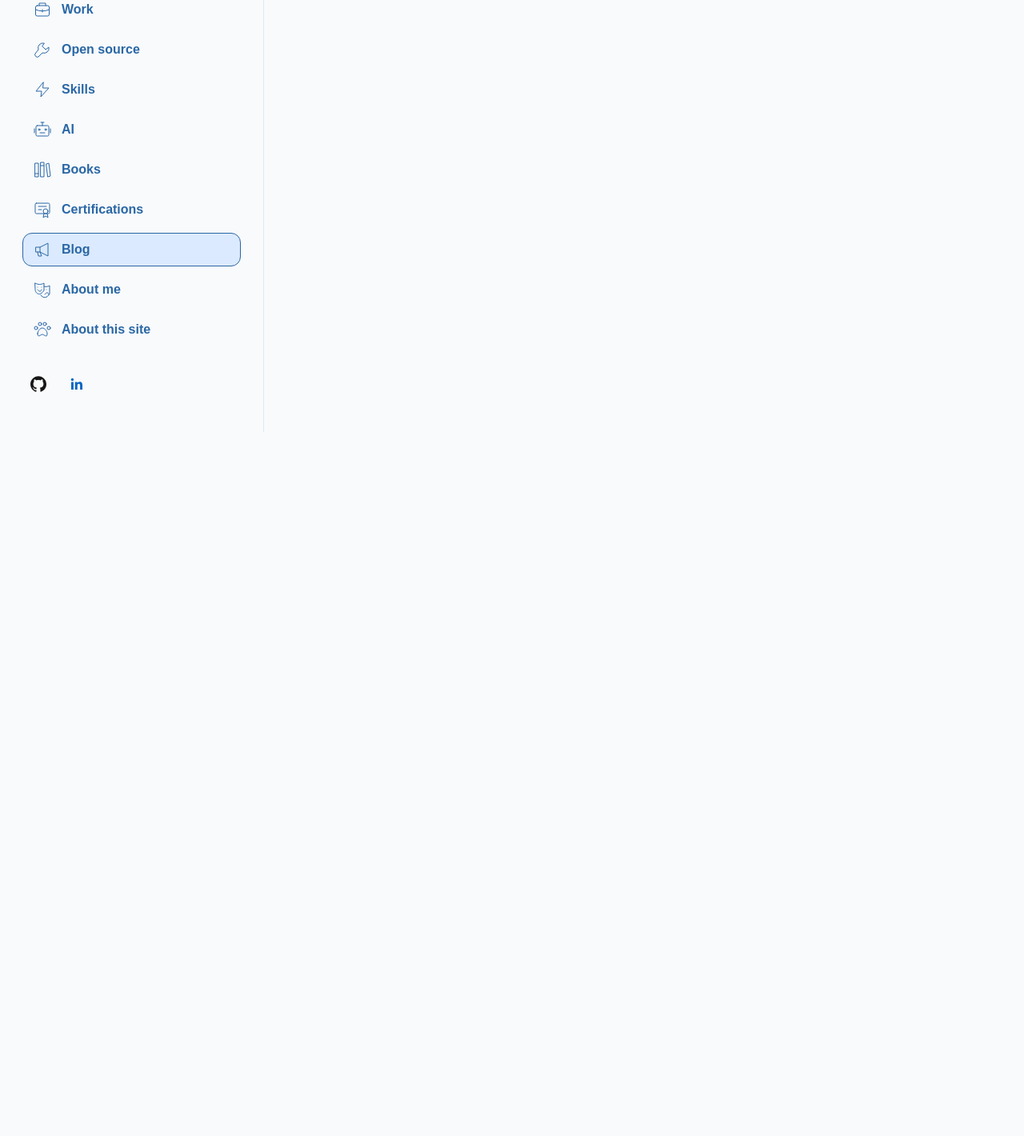
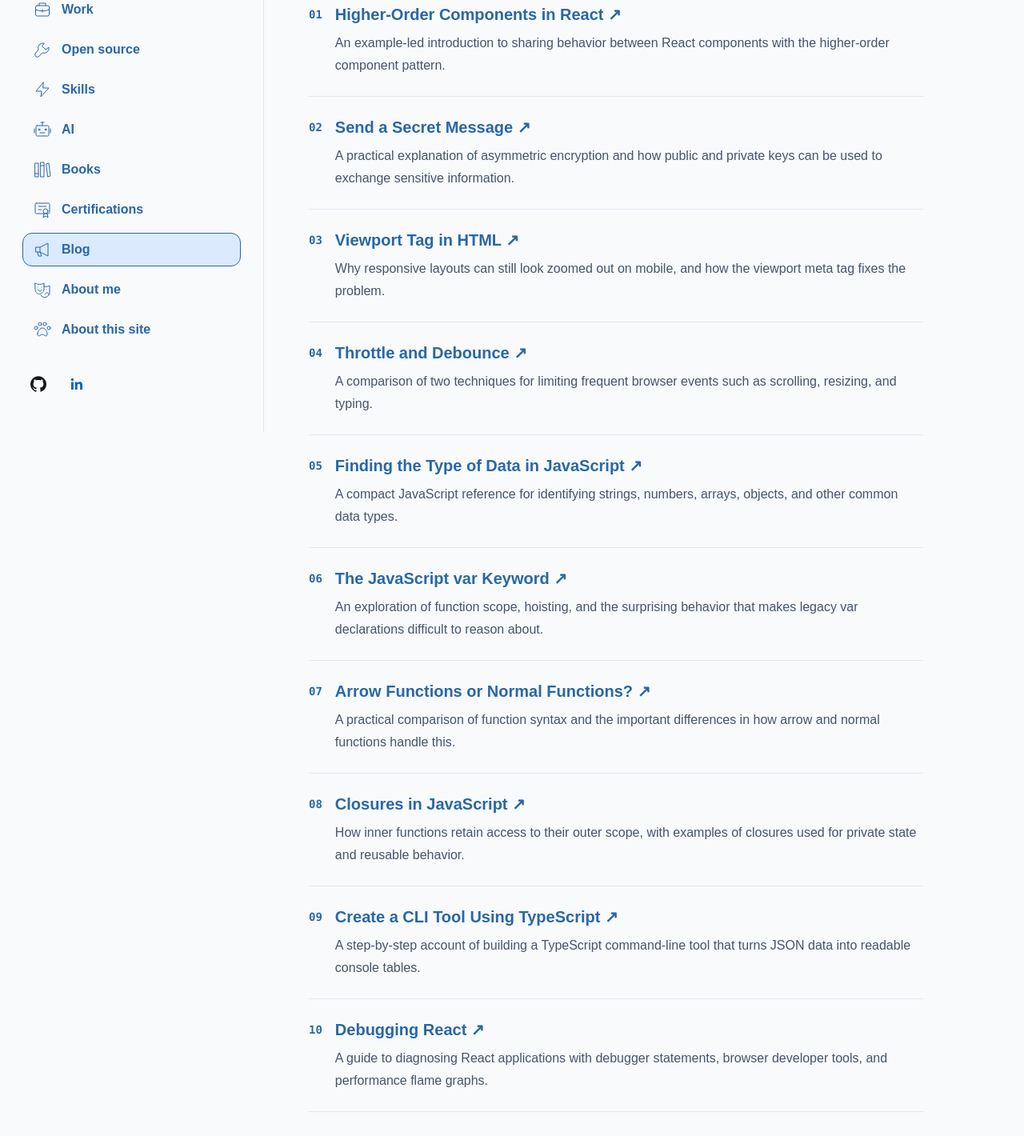
Before and after one commit to ayonious/oyon-portfolio, a Next.js app: page /blog in a window 1280 px wide. Shown: the part 260-1680 px from the top of the page at 80% size. Before the commit the page ends 800 px from the top, so only its background shows below. Built offline with nearby package versions, Linux system fonts and the light colour scheme.

Commit message:
Feature personal blog articles (#17)
* feat: link portfolio to personal blog

* feat: feature articles on blog page

```diff
--- a/app/blog/page.tsx
+++ b/app/blog/page.tsx
@@ -1,14 +1,44 @@
 import { pageContent } from "../../config/siteContent";
+import { featuredBlogPosts } from "../../config/blogPosts";
 
 export default function BlogPage() {
   return (
-    <section className="max-w-2xl py-8 sm:py-16">
+    <section className="max-w-3xl py-8 sm:py-16">
       <h1 className="text-4xl font-bold tracking-tight text-slate-950 dark:text-slate-50">
         {pageContent.blog.title}
       </h1>
       <p className="mt-6 text-lg text-slate-600 dark:text-slate-300">
         {pageContent.blog.introduction}
       </p>
+
+      <ol className="mt-10 divide-y divide-slate-200 border-y border-slate-200 dark:divide-slate-700 dark:border-slate-700">
+        {featuredBlogPosts.map((post, index) => (
+          <li key={post.url} className="flex gap-4 py-6">
+            <span className="mt-1 font-mono text-sm font-semibold text-[var(--accent)]">
+              {String(index + 1).padStart(2, "0")}
+            </span>
+            <div>
+              <h2 className="text-xl font-bold text-slate-950 dark:text-slate-50">
+                <a href={post.url} target="_blank" rel="noreferrer">
+                  {post.title} ↗
+                </a>
+              </h2>
+              <p className="mt-2 leading-7 text-slate-600 dark:text-slate-300">
+                {post.summary}
+              </p>
+            </div>
+          </li>
+        ))}
+      </ol>
+
+      <a
+        href={pageContent.blog.url}
+        target="_blank"
+        rel="noreferrer"
+        className="mt-8 inline-flex rounded-xl bg-[var(--accent)] px-5 py-3 font-semibold text-white no-underline transition-opacity hover:opacity-85"
+      >
+        {pageContent.blog.linkLabel}
+      </a>
     </section>
   );
 }
--- /dev/null
+++ b/config/blogPosts.ts
@@ -0,0 +1,70 @@
+export type BlogPost = {
+  title: string;
+  summary: string;
+  url: string;
+};
+
+const blogBaseUrl = "https://that-it-guy.netlify.app/blogs";
+
+export const featuredBlogPosts: BlogPost[] = [
+  {
+    title: "Higher-Order Components in React",
+    summary:
+      "An example-led introduction to sharing behavior between React components with the higher-order component pattern.",
+    url: `${blogBaseUrl}/react-hoc`,
+  },
+  {
+    title: "Send a Secret Message",
+    summary:
+      "A practical explanation of asymmetric encryption and how public and private keys can be used to exchange sensitive information.",
+    url: `${blogBaseUrl}/send-password-rsa`,
+  },
+  {
+    title: "Viewport Tag in HTML",
+    summary:
+      "Why responsive layouts can still look zoomed out on mobile, and how the viewport meta tag fixes the problem.",
+    url: `${blogBaseUrl}/viewport-tag-html`,
+  },
+  {
+    title: "Throttle and Debounce",
+    summary:
+      "A comparison of two techniques for limiting frequent browser events such as scrolling, resizing, and typing.",
+    url: `${blogBaseUrl}/js-throttling-debounce`,
+  },
+  {
+    title: "Finding the Type of Data in JavaScript",
+    summary:
+      "A compact JavaScript reference for identifying strings, numbers, arrays, objects, and other common data types.",
+    url: `${blogBaseUrl}/js-find-datatype`,
+  },
+  {
+    title: "The JavaScript var Keyword",
+    summary:
+      "An exploration of function scope, hoisting, and the surprising behavior that makes legacy var declarations difficult to reason about.",
+    url: `${blogBaseUrl}/js-var-keyword`,
+  },
+  {
+    title: "Arrow Functions or Normal Functions?",
+    summary:
+      "A practical comparison of function syntax and the important differences in how arrow and normal functions handle this.",
+    url: `${blogBaseUrl}/js-arrow-vs-normal-function`,
+  },
+  {
+    title: "Closures in JavaScript",
+    summary:
+      "How inner functions retain access to their outer scope, with examples of closures used for private state and reusable behavior.",
+    url: `${blogBaseUrl}/js-closures`,
+  },
+  {
+    title: "Create a CLI Tool Using TypeScript",
+    summary:
+      "A step-by-step account of building a TypeScript command-line tool that turns JSON data into readable console tables.",
+    url: `${blogBaseUrl}/node-cli`,
+  },
+  {
+    title: "Debugging React",
+    summary:
+      "A guide to diagnosing React applications with debugger statements, browser developer tools, and performance flame graphs.",
+    url: `${blogBaseUrl}/react-debugging`,
+  },
+];
--- a/config/siteContent.ts
+++ b/config/siteContent.ts
@@ -166,7 +166,9 @@ export const pageContent = {
   blog: {
     title: "Blog",
     introduction:
-      "Notes about software engineering, projects, and things I am learning will appear here.",
+      "Read my notes about software engineering, projects, and things I am learning.",
+    linkLabel: "Visit my blog ↗",
+    url: "https://that-it-guy.netlify.app",
   },
   contact: {
     title: "Contact",
```
